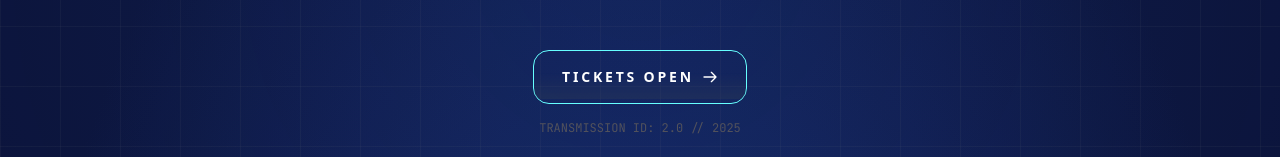
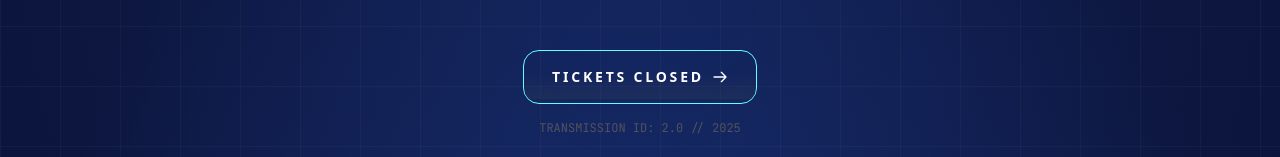
Before and after one commit to IEEE-SB-RIT/TechFuse-2.0, a Next.js app: page / in a window 1280 px wide. Shown: the part 454-611 px from the top of the page. Built offline with nearby package versions, Linux system fonts and the light colour scheme.

Commit message:
revoke the tickets button

```diff
--- a/src/app/page.tsx
+++ b/src/app/page.tsx
@@ -39,14 +39,14 @@ export default function Home() {
         {/* CALL TO ACTION BUTTON */}
         <div className="animate-fade-in-up delay-300">
           <Link
-            href="https://www.yepdesk.com/techfuse1"
-            target="_blank"
-            rel="noopener noreferrer"
-            className="group relative inline-flex items-center justify-center px-7 py-4 font-bold text-white transition-all duration-200 bg-transparent rounded-2xl border border-[#66FFFF] hover:bg-[#66FFFF] hover:text-[#0C143B] focus:outline-none focus:ring-2 focus:ring-offset-2 focus:ring-[#66FFFF]"
+            href="#"
+            // target="_blank"
+            // rel="noopener noreferrer"
+            className="group relative cursor-none inline-flex items-center justify-center px-7 py-4 font-bold text-white transition-all duration-200 bg-transparent rounded-2xl border border-[#66FFFF] hover:bg-[#66FFFF] hover:text-[#0C143B] focus:outline-none focus:ring-2 focus:ring-offset-2 focus:ring-[#66FFFF]"
           >
             <span className="absolute inset-0 w-full h-full -mt-1 rounded-lg opacity-30 bg-linear-to-b from-transparent via-transparent to-gray-700"></span>
             <span className="relative text-sm tracking-[0.2em] uppercase">
-              Tickets Open
+              Tickets Closed
             </span>
             <svg
               className="w-4 h-4 ml-2 relative group-hover:translate-x-1 transition-transform"
```
